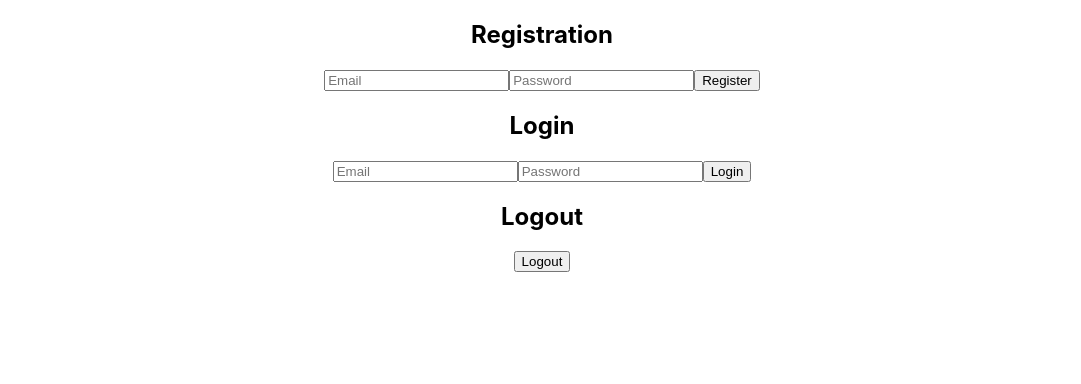
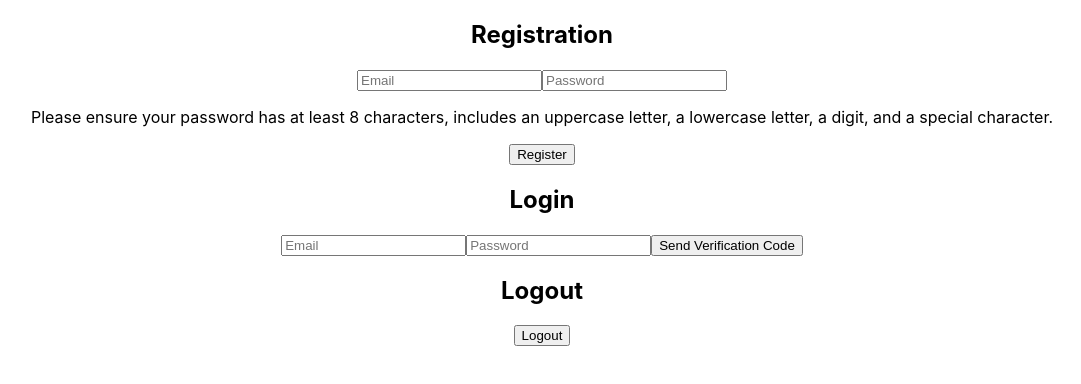
Before and after one commit to jagganjestine/CS4485, a React (Create React App) app in the folder online-tutoring/: page / in a window 1280 px wide. Shown: the top 384 px of the page, without its empty margins (98-1179 px from the left). Built offline with nearby package versions, Linux system fonts and the light colour scheme.

Commit message:
Co-authored-by: Jaggan Jestine <jaj180010@users.noreply.github.com> Co-authored-by: Rikhab Yusuf <ryusuf1@users.noreply.github.com>

```diff
--- a/online-tutoring/package.json
+++ b/online-tutoring/package.json
@@ -3,9 +3,11 @@
   "version": "0.1.0",
   "private": true,
   "dependencies": {
+    "@emailjs/browser": "^3.11.0",
     "@testing-library/jest-dom": "^5.17.0",
     "@testing-library/react": "^13.4.0",
     "@testing-library/user-event": "^13.5.0",
+    "emailjs": "^4.0.3",
     "firebase": "^10.3.1",
     "react": "^18.2.0",
     "react-dom": "^18.2.0",
--- a/online-tutoring/src/components/Login.js
+++ b/online-tutoring/src/components/Login.js
@@ -1,22 +1,53 @@
-// src/components/Login.js
 import React, { useState } from "react";
 import firebase from "../firebase";
-import { getAuth, signInWithEmailAndPassword  } from "firebase/auth";
-
+import { getAuth, signInWithEmailAndPassword } from "firebase/auth";
+import emailjs from '@emailjs/browser';
 
 function Login() {
   const [email, setEmail] = useState("");
   const [password, setPassword] = useState("");
- const auth = getAuth()
+  const [randomCode, setRandomCode] = useState(null);
+  const [userCode, setUserCode] = useState("");
+  const auth = getAuth();
 
-  const handleLogin = async () => {
+  const sendVerificationCode = async () => {
     try {
+      // Check if credentials are correct by attempting to sign in
       await signInWithEmailAndPassword(auth, email, password);
-      console.log("Successful Login");
-      // User logged in successfully
+
+      // If signInWithEmailAndPassword doesn't throw an error, credentials are correct
+      const min = 100000;
+      const max = 999999;
+      const generatedCode = Math.floor(Math.random() * (max - min + 1)) + min;
+      setRandomCode(generatedCode);
+
+      const formValues = {
+        toemail: email,
+        message: generatedCode,
+      };
+
+      emailjs.send("service_obyxgvu", "template_zhy667a", formValues, "BujL3gtXVBlpKdIYE")
+        .then((result) => {
+          alert("Code has been sent. Check your email!")
+          console.log("Code has been sent");
+        }, (error) => {
+          console.log(error.text);
+        });
     } catch (error) {
-      // Handle login errors
-      console.error(error);
+      console.error("Invalid credentials:", error);
+      alert("Invalid credentials. Please try again.");  // Inform the user about the incorrect credentials
+    }
+  };
+
+  const verifyCode = async () => {
+    if (parseInt(userCode) === randomCode) {
+      console.log("Verification successful");
+      setRandomCode(null);
+      // Since the user is already logged in after credential check, no need to sign in again.
+      // <---- REDIRECT TO USER HOMEPAGE ------->
+    } else {
+      console.log("Verification failed");
+      alert("Verification failed. Please try again.");
     }
   };
 
@@ -33,7 +64,18 @@ function Login() {
         placeholder="Password"
         onChange={(e) => setPassword(e.target.value)}
       />
-      <button onClick={handleLogin}>Login</button>
+      <button onClick={sendVerificationCode}>Send Verification Code</button>
+      {randomCode && (
+        <div>
+          <h3>Enter verification code sent to your email</h3>
+          <input
+            type="number"
+            placeholder="Verification Code"
+            onChange={(e) => setUserCode(e.target.value)}
+          />
+          <button onClick={verifyCode}>Verify and Login</button>
+        </div>
+      )}
     </div>
   );
 }
--- a/online-tutoring/src/components/Registration.js
+++ b/online-tutoring/src/components/Registration.js
@@ -1,21 +1,34 @@
-// src/components/Registration.js
 import React, { useState } from "react";
 import firebase from "../firebase";
 import { getAuth, createUserWithEmailAndPassword } from "firebase/auth";
-
 
 function Registration() {
   const [email, setEmail] = useState("");
   const [password, setPassword] = useState("");
   const auth = getAuth();
 
+  const isPasswordStrong = (password) => {
+    const minLength = 8;
+    const hasUppercase = /[A-Z]/.test(password);
+    const hasLowercase = /[a-z]/.test(password);
+    const hasDigit = /[0-9]/.test(password);
+    const hasSpecialChar = /[!@#$%^&*()_+\-=\[\]{};':"\\|,.<>\/?]+/.test(password);
+
+    return password.length >= minLength && hasUppercase && hasLowercase && hasDigit && hasSpecialChar;
+  }
+
   const handleRegistration = async () => {
+    if (!isPasswordStrong(password)) {
+      alert("Password is too weak. Please ensure your password has at least 8 characters, includes an uppercase letter, a lowercase letter, a digit, and a special character.");
+      return;
+    }
+
     try {
       await createUserWithEmailAndPassword(auth, email, password);
-      // User registered successfully
       console.log("Success");
+      // REDIRECT TO LOGIN PAGE
     } catch (error) {
-      // Handle registration errors
+      alert("Something went wrong, Please try again.")
       console.error(error);
     }
   };
@@ -33,6 +46,7 @@ function Registration() {
         placeholder="Password"
         onChange={(e) => setPassword(e.target.value)}
       />
+      <p> Please ensure your password has at least 8 characters, includes an uppercase letter, a lowercase letter, a digit, and a special character.</p>
       <button onClick={handleRegistration}>Register</button>
     </div>
   );
```
Also changed, not shown: 1 other file (tests, documents, lock files or other folders).
